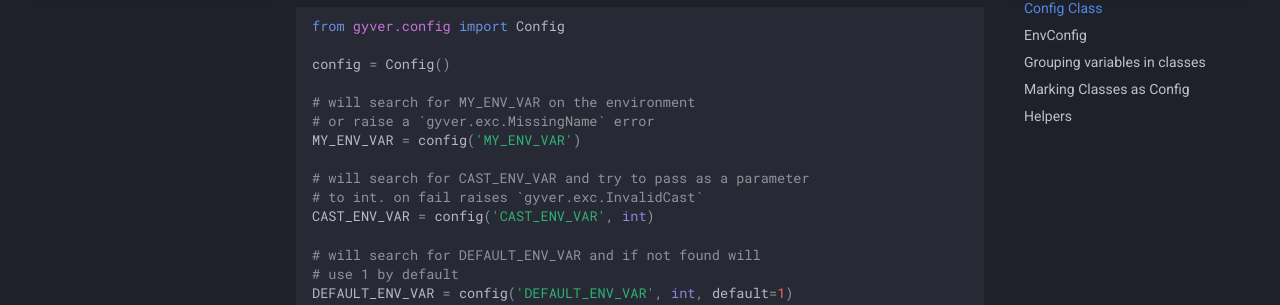
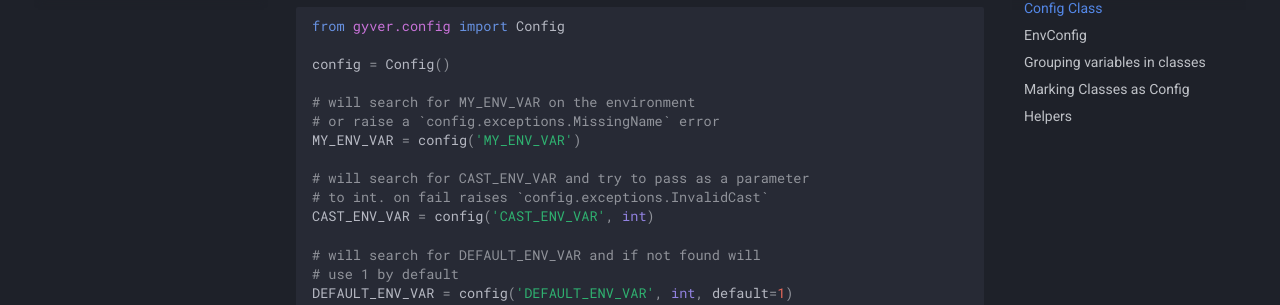
Before and after one commit to guscardvs/gyver, an MkDocs documentation site: the page built from docs/usage/config.md, in a window 1280 px wide and 900 px high, scrolled down 427 px. Shown: the part 148-453 px from the top of the window. Built offline with MkDocs 1.6.1 and Material for MkDocs 9.7.7, drawn with Linux system fonts in a browser that asks for light colours; some of the changed text lies outside the part shown.

Commit message:
fixed exceptions source in the config documentation

```diff
--- a/docs/usage/config.md
+++ b/docs/usage/config.md
@@ -19,11 +19,11 @@ from gyver.config import Config
 config = Config()
 
 # will search for MY_ENV_VAR on the environment
-# or raise a `gyver.exc.MissingName` error
+# or raise a `config.exceptions.MissingName` error
 MY_ENV_VAR = config('MY_ENV_VAR')
 
 # will search for CAST_ENV_VAR and try to pass as a parameter
-# to int. on fail raises `gyver.exc.InvalidCast`
+# to int. on fail raises `config.exceptions.InvalidCast`
 CAST_ENV_VAR = config('CAST_ENV_VAR', int)
 
 # will search for DEFAULT_ENV_VAR and if not found will
@@ -118,7 +118,7 @@ factory = AdapterConfigFactory(config)
 #   connection_recycle=config('CONNECTION_RECYCLE', int, 3600)
 # )
 # AdapterConfigFactory will retry with lowercase as well before raising
-# `gyver.exc.MissingName`
+# `config.exceptions.MissingName`
 my_provider_config = config_loader.load(MyProviderConfig)
 
 # here is essentially the same as
```
